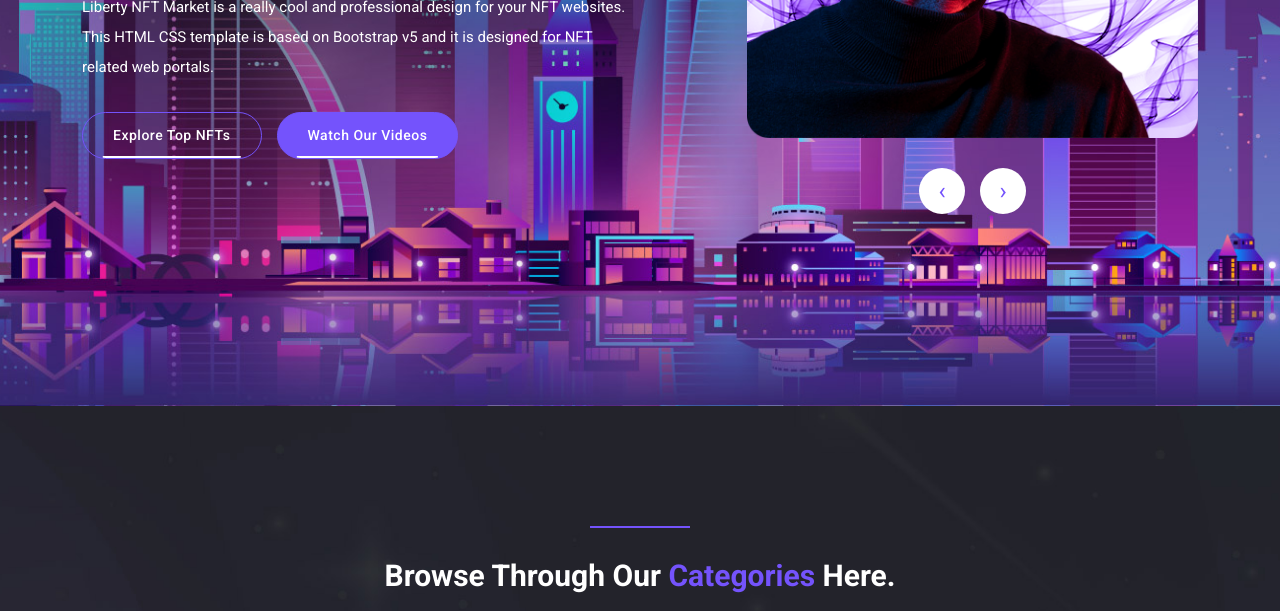
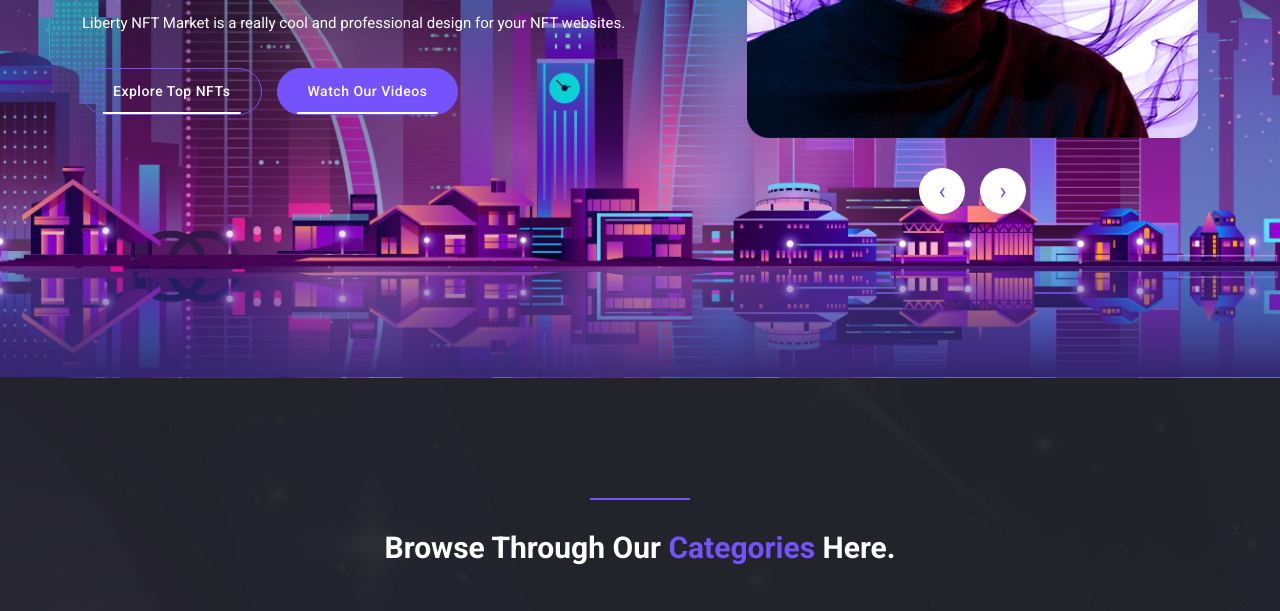
Before and after one commit to sahilsahni1135/Liberty, a plain HTML site: page index.html in a window 1280 px wide. Shown: the part 489-1100 px from the top of the page. Drawn offline with nearby package versions, Linux system fonts and the light colour scheme.

Commit message:
Update index.html

```diff
--- a/index.html
+++ b/index.html
@@ -77,8 +77,7 @@
           <div class="header-text">
             <h6>Liberty NFT Market</h6>
             <h2>Create, Sell &amp; Collect Top NFT’s.</h2>
-            <p>Liberty NFT Market is a really cool and professional design for your NFT websites. This HTML CSS template
-              is based on Bootstrap v5 and it is designed for NFT related web portals. </p>
+            <p>Liberty NFT Market is a really cool and professional design for your NFT websites.  </p>
             <div class="buttons">
               <div class="border-button">
                 <a href="explore.html">Explore Top NFTs</a>
```
